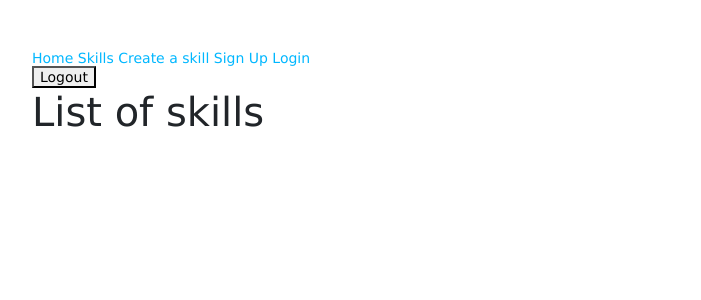
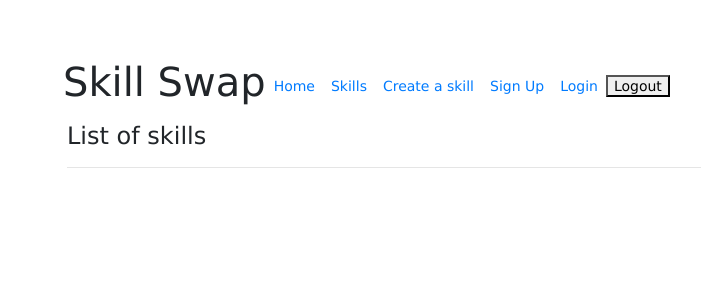
Before and after one commit to TunAmina/Skill-Swap, a Node server app: page /skills in a window 1280 px wide. Shown: the top 300 px of the page, without its empty margins (18-719 px from the left). Run offline with Node 20, Linux system fonts and the light colour scheme; data that the repository does not hold is empty; some libraries are stand-ins or nearby versions.

Commit message:
added some bootstrap properties

```diff
--- a/app.js
+++ b/app.js
@@ -22,7 +22,6 @@ const capitalize = require("./utils/capitalize");
 const projectName = "skill-swap";
 
 app.locals.appTitle = `${capitalize(projectName)} created with IronLauncher`;
-
 // 👇 Start handling routes here
 const indexRoutes = require("./routes/index.routes");
 app.use("/", indexRoutes);
--- a/config/index.js
+++ b/config/index.js
@@ -28,6 +28,8 @@ const MongoStore = require("connect-mongo");
 // Connects the mongo uri to maintain the same naming structure
 const MONGO_URI =
   process.env.MONGODB_URI || "mongodb://127.0.0.1:27017/skill-swap";
+
+
 
 // Middleware configuration
 module.exports = (app) => {
--- a/public/stylesheets/style.css
+++ b/public/stylesheets/style.css
@@ -1,14 +1,6 @@
 body {
   padding: 50px;
   font: 14px "Lucida Grande", Helvetica, Arial, sans-serif;
-}
-
-a {
-  color: #00b7ff;
-}
-
-h1 {
-  color: 15px;
 }
 
 img {
--- a/views/layout.hbs
+++ b/views/layout.hbs
@@ -2,32 +2,42 @@
 <html lang="en">
 
   <head>
-      <meta charset="UTF-8">
-      <meta name="viewport" content="width=device-width, initial-scale=1.0">
-      <meta http-equiv="X-UA-Compatible" content="ie=edge">
+    <meta charset="UTF-8" />
+    <meta name="viewport" content="width=device-width, initial-scale=1.0" />
+    <meta http-equiv="X-UA-Compatible" content="ie=edge" />
     <title>SkillSwap</title>
-   <link href="https://stackpath.bootstrapcdn.com/bootstrap/4.3.1/css/bootstrap.min.css" rel="stylesheet" />
+    <link
+      href="https://stackpath.bootstrapcdn.com/bootstrap/4.3.1/css/bootstrap.min.css"
+      rel="stylesheet"
+    />
     <link rel="stylesheet" href="/stylesheets/style.css" />
+    <link rel='stylesheet' href='https://cdn.jsdelivr.net/npm/bootstrap-icons@1.7.2/font/bootstrap-icons.css'>
   </head>
 
   <body>
 
+    <nav class="navbar navbar-expand-lg bg-body-tertiary">
+      <div class="container-fluid">
+        <h1>Skill Swap</h1>
+        <div class="collapse navbar-collapse" id="navbarSupportedContent">
+          <ul class="navbar-nav me-auto mb-2 mb-lg-0">
+            <li class="nav-item"> <a class="nav-link" href="/">Home</a> </li>
+            <li class="nav-item">
+              <a class="nav-link" href="/skills">Skills</a></li>
+            <li class="nav-item">
+              <a class="nav-link" href="/skills/create">Create a skill</a></li>
+            <li class="nav-item">
+              <a class="nav-link" href="/auth/signup">Sign Up</a></li>
+            <li class="nav-item">
+              <a class="nav-link" href="/auth/login">Login</a></li>
 
-      <header>
-         <nav>
-            <a href="/">Home</a>
-            <a href="/skills">Skills</a>
-            <a href="/skills/create">Create a skill</a>
-            <a href="/auth/signup">Sign Up</a>
-            <a href="/auth/login">Login</a>
-
-            <form method="POST" action="/auth/logout">
+          </ul>
+          <form class="d-flex" method="POST" action="/auth/logout">
             <button>Logout</button>
           </form>
-
+        </div>
+      </div>
     </nav>
-      </header>
-
 
     {{{body}}}
 
--- a/views/skills/skill-list.hbs
+++ b/views/skills/skill-list.hbs
@@ -1,40 +1,62 @@
-<h1>List of skills</h1>
+<div class="container ">
+<h4>List of skills</h4>
+<hr>
 
+
+
+
+<div class="row">
 {{#each skills}}
-    <section class="skills">
-        <p>
-            Your skill: {{this.title}} <br />
-            Category: {{this.category}} <br />
-            Location :  {{this.location}} <br />
-             Description: {{this.description}} <br />
-            <a href="/skills/{{this._id}}/edit">Edit</a>
-        </p>
-        <img src="{{this.photoURL}}">
+<div class="col-sm-3">
+        <div class="card">
+          <img src="{{this.photoURL}}"  />
+            <h5 class="card-title"> Your skill:{{this.title}}</h5>
+            <h6 class="card-subtitle mb-2 text-body-secondary"> Category: {{this.category}}</h6>
+            <h6 class="card-subtitle mb-2 text-body-secondary"> Location :{{this.location}}</h6>
+       <p class="card-text"> Description: {{this.description}} </p>
+
+
+
 
       <form action="/skills/{{this._id}}/delete" method="POST">
-            <button>Delete</button>
+        <button  class="btn btn-warning">Delete</button>
       </form>
 
+
+    <form action="/skills/{{this._id}}/edit" method="GET">
+        <button  class="btn btn-warning">Edit</button>
+      </form>
+
+
+
+
     <!-- Comment form -->
-        <form method="POST" action="/skills/{{this._id}}/comment">
-          <input type="text" name="text" placeholder="Add a comment">
-          <button type="submit">Submit Comment</button>
+    <form  method="POST" action="/skills/{{this._id}}/comment">
+      <input type="text" name="text" placeholder="Add a comment" />
+      <button class="btn" type="submit">Submit Comment</button>
     </form>
+
+
 
     <!-- Like button -->
     <form method="POST" action="/skills/{{this._id}}/like">
-          <button type="submit">Like</button>
+      <button class="btn bg-danger" type="submit"><i class='bi bi-heart'></i></button>
     </form>
+
+
 
     <!-- Display number of likes -->
     <p>Likes: {{this.likes.length}}</p>
 
     <!-- Display comments -->
-        <h3>Comments:</h3>
+    <h5>Comments:</h5>
     <ul>
       {{#each this.comments}}
         <li>{{this.text}} - by {{this.user.username}}</li>
       {{/each}}
     </ul>
-    </section>
+</div>
+</div>
 {{/each}}
+</div>
+ </div>
```
Lines whose indentation alone changed are shown as unchanged.
